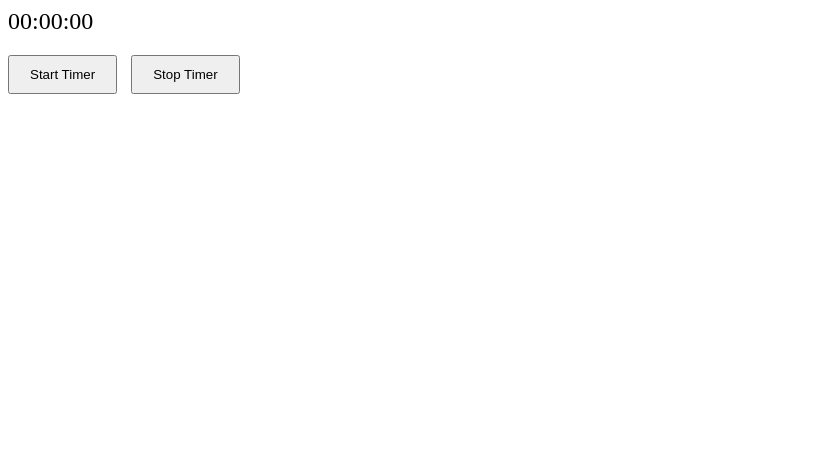
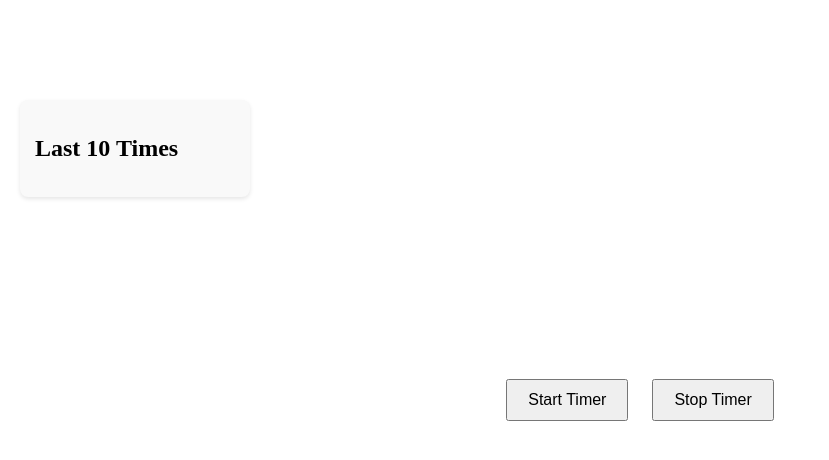
Before and after one commit to bprocknow/bprocknow.github.io, a plain HTML site: page index.html in a window 1280 px wide. Shown: the whole page, without its empty margins (0-829 px from the left). Drawn offline with Linux system fonts and the light colour scheme.

Commit message:
Reformat webpage, add last 10 items box

```diff
--- a/index.html
+++ b/index.html
@@ -6,9 +6,17 @@
     <link rel="stylesheet" type="text/css" href="style.css">
 </head>
 <body>
-    <div id="timerDisplay">00:00:00</div>
-    <button id="startTimer">Start Timer</button>
-    <button id="stopTimer">Stop Timer</button>
+	<div id="buttonsContainer">
+	    <button id="startTimer">Start Timer</button>
+	    <button id="stopTimer">Stop Timer</button>
+	</div>
+
+	<div id="lastTimesContainer">
+    	<h2>Last 10 Times</h2>
+    	<ul id="lastTimesList">
+    	    <!-- List items will be added here -->
+    	</ul>
+	</div>
 
     <script src="script.js"></script>
 </body>
--- a/script.js
+++ b/script.js
@@ -1,10 +1,22 @@
+
+function addTimeToList(time) {
+    const list = document.getElementById('lastTimesList');
+    const newTime = document.createElement('li');
+    newTime.innerText = time;
+    list.insertBefore(newTime, list.firstChild);
+
+    // Keep only the last 10 entries
+    while (list.children.length > 10) {
+        list.removeChild(list.lastChild);
+    }
+}
+
 document.getElementById('startTimer').addEventListener('click', function() {
     fetch('http://127.0.0.1:5000/requestData', { method: 'GET' })
     .then(response => response.json())  // Make sure to use .json() if the response is JSON
     .then(data => {
         // Access the 'message' field from the data
-		console.log("Hello World")
-        document.getElementById('timerDisplay').innerText = "HEllo";
+        document.getElementById('timerDisplay').innerText = data.message;
     })
     .catch(error => {
         console.error('Error:', error);
@@ -21,7 +33,7 @@ document.getElementById('stopTimer').addEventListener('click', function() {
     })
     .then(response => response.json())
     .then(data => {
-		console.log("Goodbyte world")
+		addTimeToList(data.message;
         document.getElementById('timerDisplay').innerText = data.status;
     })
     .catch(error => {
--- a/style.css
+++ b/style.css
@@ -1,9 +1,48 @@
 #timerDisplay {
-    font-size: 24px;
-    margin-bottom: 20px;
+    font-size: 48px; /* Large font size */
+    text-align: center; /* Center text */
+    margin-top: 20vh; /* Vertically center */
+}
+
+body {
+    display: flex;
+    flex-direction: column;
+    align-items: center;
+    justify-content: center;
+    height: 100vh;
+    margin: 0; /* Remove default margin */
+}
+
+body {
+	linear-gradient(to right, #6dd5ed, #2193b0); */
 }
 
 button {
-    margin-right: 10px;
     padding: 10px 20px;
+    margin: 10px;
+    font-size: 16px;
 }
+
+#buttonsContainer {
+    text-align: center;
+}
+
+#lastTimesContainer {
+    position: absolute;
+    left: 20px;
+    top: 100px; /* Adjust as needed */
+    width: 200px; /* Adjust as needed */
+    background-color: #f9f9f9;
+    padding: 15px;
+    border-radius: 8px;
+    box-shadow: 0 2px 4px rgba(0, 0, 0, 0.1);
+}
+
+#lastTimesList {
+    list-style-type: none;
+    padding: 0;
+}
+
+#lastTimesList li {
+    margin-bottom: 10px;
+}
```
